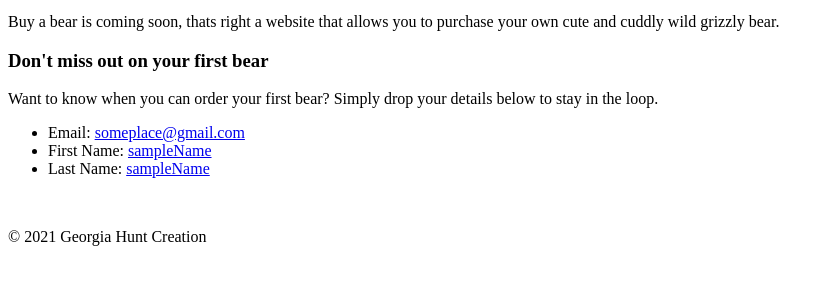
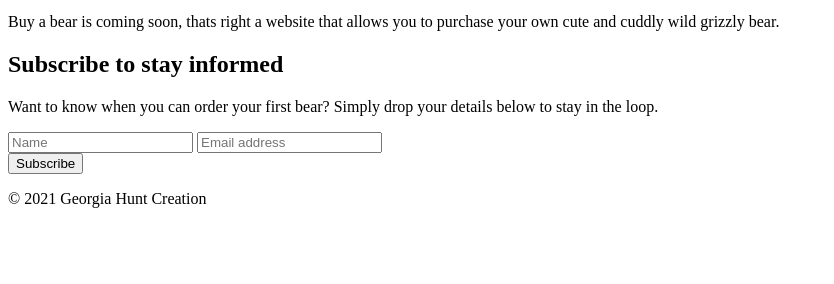
Before and after one commit to GeorgiaHunt89/First-Landing-Page, a plain HTML site: page index.html in a window 1280 px wide. Shown: the part 452-736 px from the top of the page, without its empty margins (0-834 px from the left). Drawn offline with Linux system fonts and the light colour scheme.

Commit message:
Newsletter sign up added

```diff
--- a/index.html
+++ b/index.html
@@ -20,14 +20,16 @@
         </section>
 
         <section id="contact-section">
-          <h3>Don't miss out on your first bear</h3>
-          <p class="highlighted-text">Want to know when you can order your first bear? Simply drop your details below to stay in the loop. </p>
-          <ul class="highlighted-text">
-            <li>Email: <a href="#">someplace@gmail.com</a></li>
-            <li>First Name: <a href="#">sampleName</a></li>
-            <li>Last Name: <a href="#">sampleName</a></li>
-          </ul>
-          <br>
+          <form action="action_page.php">
+              <h2>Subscribe to stay informed</h2>
+              <p>Want to know when you can order your first bear? Simply drop your details below to stay in the loop.</p>
+
+            <class="container" style="background-color:white">
+              <input type="text" placeholder="Name" name="name" required>
+              <input type="text" placeholder="Email address" name="mail" required>
+              <br>
+              <input type="submit" value="Subscribe">
+          </form>
         </section>
       </main>
 
```
